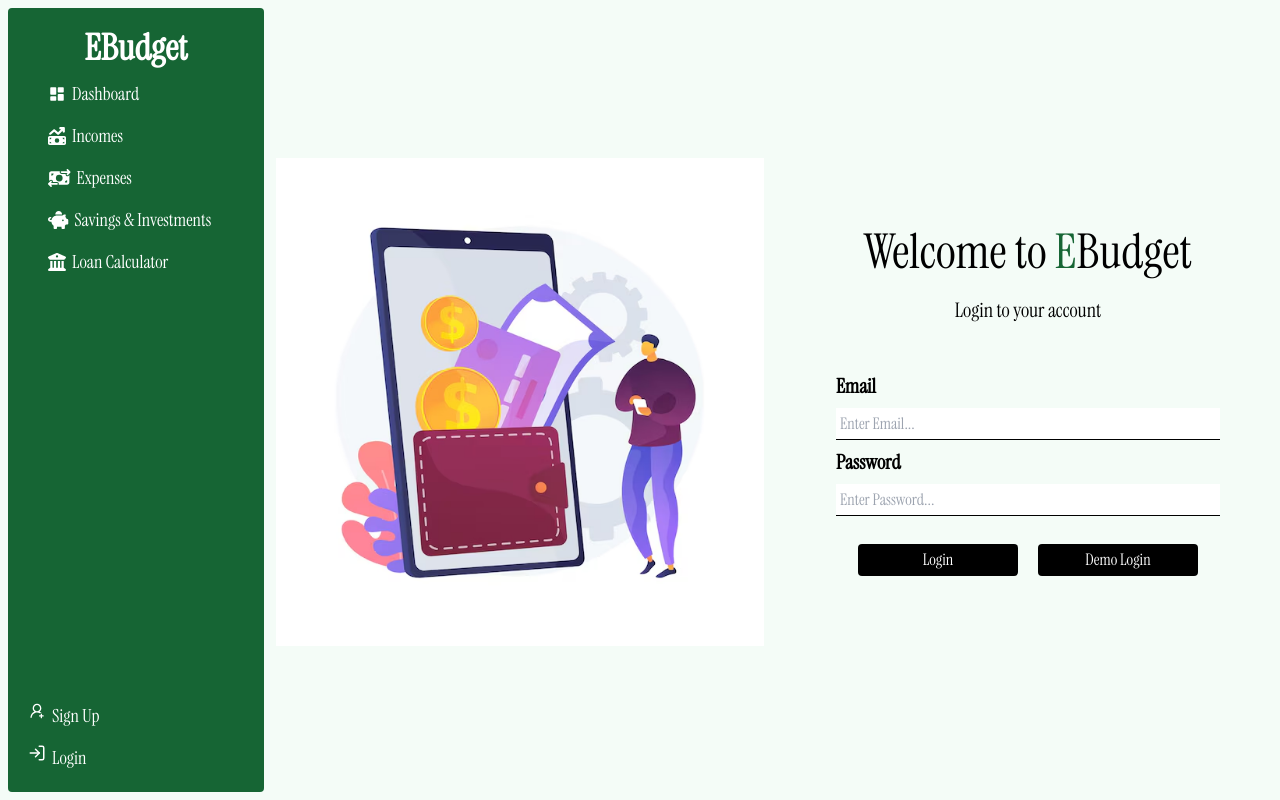
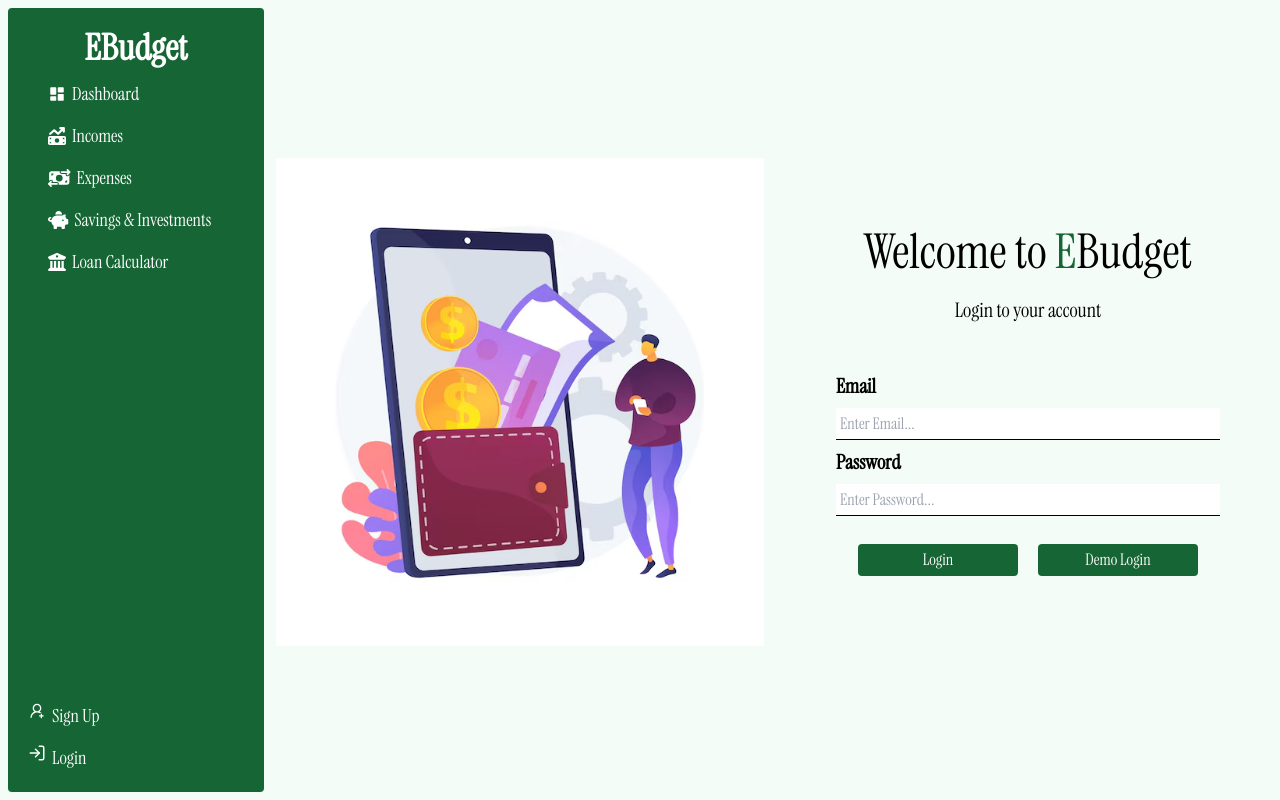
Before and after one commit to KiokoEric/The_EBudget, a React (Vite) app in the folder Client/EBudget/: page / in a window 1280 px wide. Built offline with nearby package versions, Linux system fonts and the light colour scheme.

Commit message:
Update of the Login Page

```diff
--- a/Client/EBudget/src/Pages/User/Login/Login.tsx
+++ b/Client/EBudget/src/Pages/User/Login/Login.tsx
@@ -111,12 +111,12 @@ return (
             <div className='flex gap-5 mt-5'>
                 <Button
                     ButtonText='Login'
-                    ButtonStyle='bg-black cursor-pointer text-center text-white px-3 py-1 rounded w-40'
+                    ButtonStyle='bg-green-800 cursor-pointer text-center text-white px-3 py-1 rounded w-40 hover:bg-black'
                     onClick={handleSubmit(onLogin)}
                 />
                 <Button
                     ButtonText='Demo Login'
-                    ButtonStyle='bg-black cursor-pointer text-center text-white px-3 py-1 rounded w-40'
+                    ButtonStyle='bg-green-800 cursor-pointer text-center text-white px-3 py-1 rounded w-40 hover:bg-black'
                     onClick={DemoLogin}
                 />
             </div>
```
